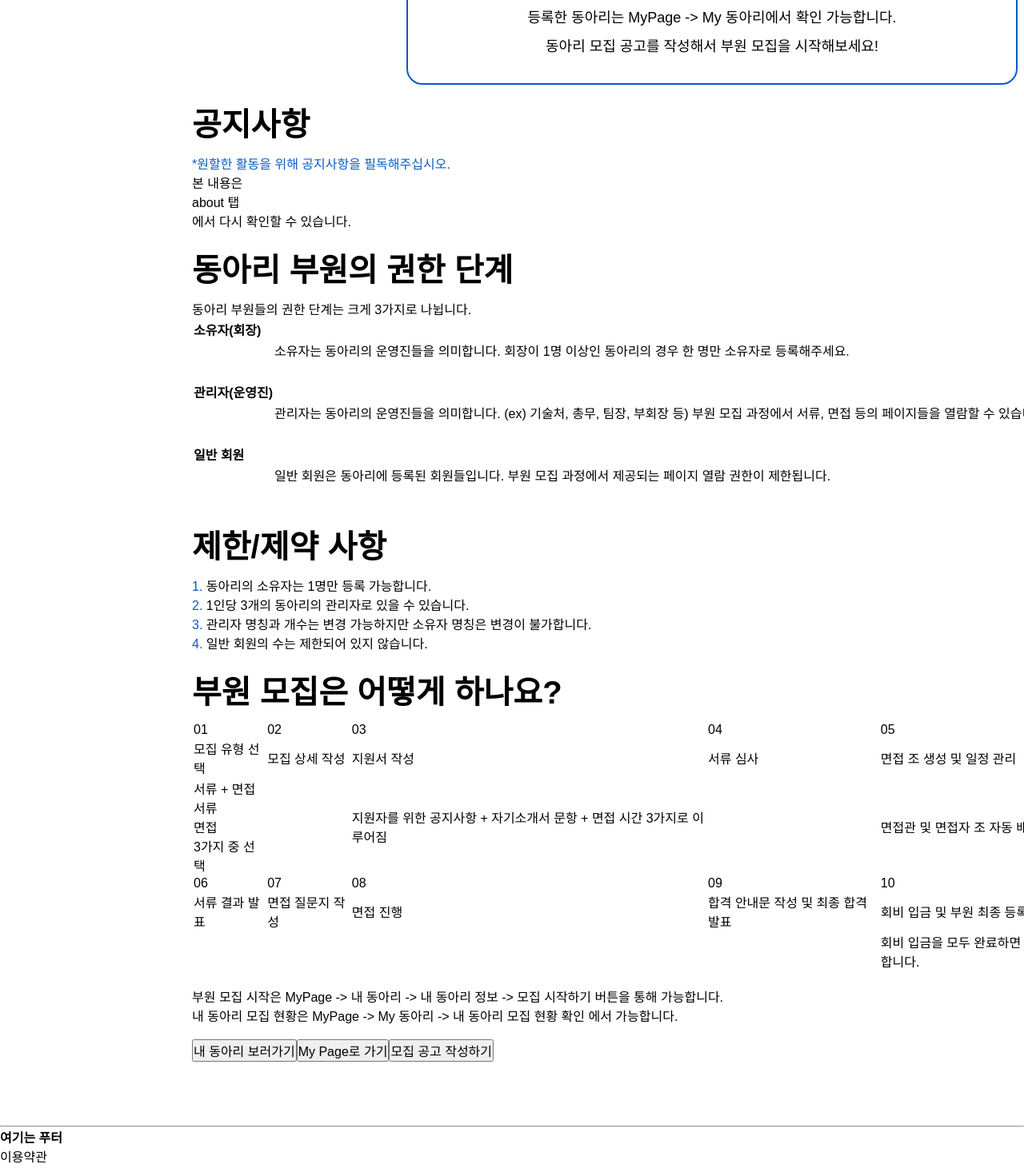
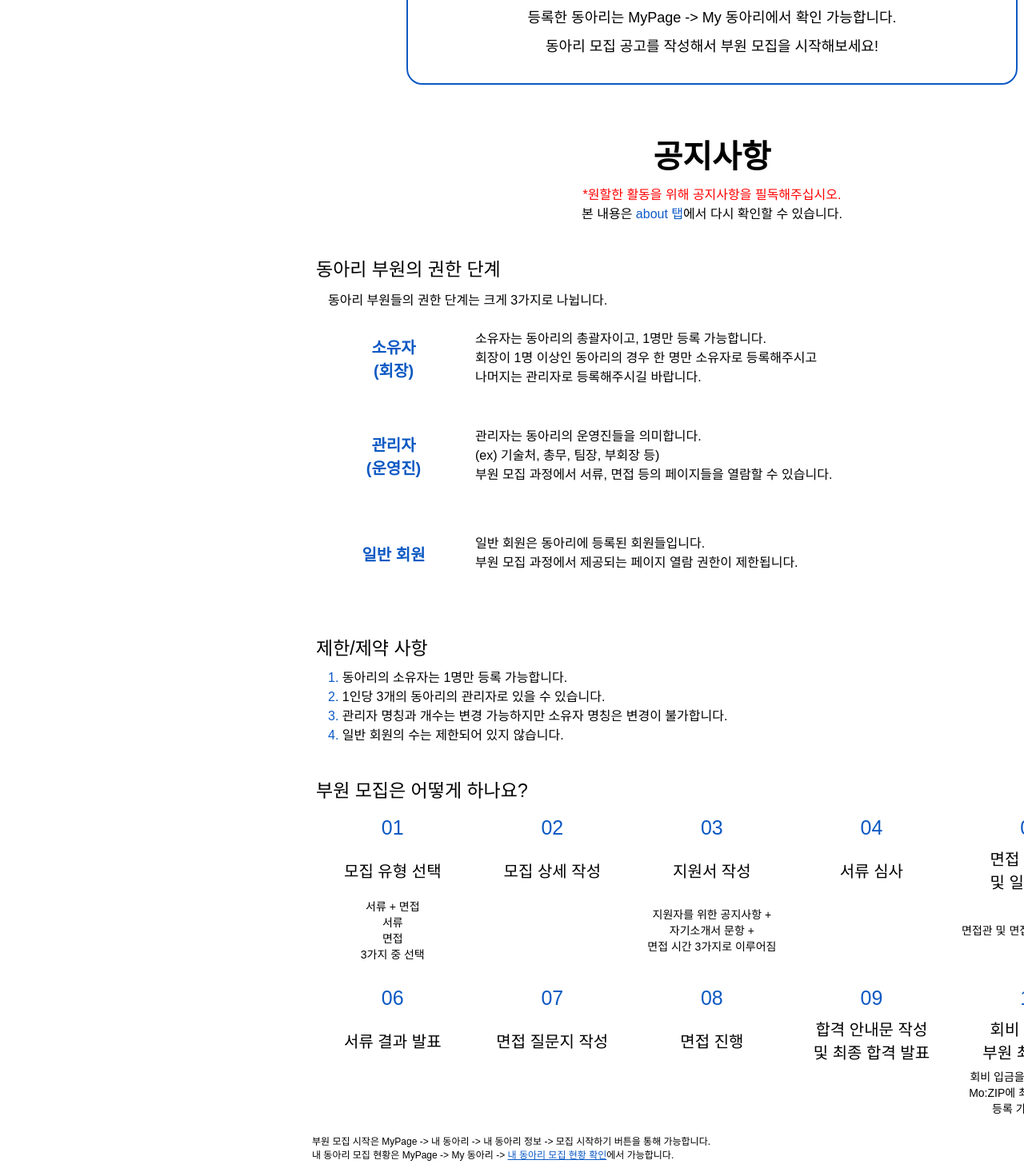
Before and after one commit to Kim-Hyunjo/MoZIP, a React (Create React App) app in the folder front/: page /circle/open/approval in a window 1280 px wide. Shown: the part 500-1961 px from the top of the page at 80% size. Built offline with nearby package versions, Linux system fonts and the light colour scheme.

Commit message:
feat: modify things

```diff
--- a/front/src/App.css
+++ b/front/src/App.css
@@ -24,11 +24,10 @@ header {
   margin: 0px 0px 0px 1100px;
 }
 #list-name_intro {
-  display:inline-flex;
+  display: inline-flex;
   margin: 0px 20px 0px 20px;
 }
 .category_name {
-
   position: relative;
   font-size: 40px;
   margin-left: 56px;
@@ -41,9 +40,9 @@ header {
   height: 128px;
   margin: 8px 20px auto;
   text-align: center;
-  display:inline-block;
+  display: inline-block;
 }
-#horizontal_list  li {
+#horizontal_list li {
   width: 128px;
   height: 128px;
   float: left;
@@ -278,3 +277,7 @@ a.active {
 .MuiDialog-root .MuiTypography-colorTextSecondary {
   color: black;
 }
+
+.red {
+  color: red;
+}
--- a/front/src/pages/circle/CircleOpenApproval.tsx
+++ b/front/src/pages/circle/CircleOpenApproval.tsx
@@ -15,48 +15,47 @@ const CircleOpenApproval = () => {
 
       <br />
 
-      <div>
+      <div className="notice">
         <h2>공지사항</h2>
-        <div>
-          <span>*원할한 활동을 위해 공지사항을 필독해주십시오.</span>
-        </div>
-        <div>
-          본 내용은 <p>about 탭</p>에서 다시 확인할 수 있습니다.
+        <div className="noticeDetail">
+          <div className="red">*원할한 활동을 위해 공지사항을 필독해주십시오.</div>
+          본 내용은 <span>about 탭</span>에서 다시 확인할 수 있습니다.
         </div>
       </div>
 
       <br />
 
       <div>
-        <h2>동아리 부원의 권한 단계</h2>
-        <div>동아리 부원들의 권한 단계는 크게 3가지로 나뉩니다.</div>
-        <table>
+        <div className="small_title">동아리 부원의 권한 단계</div>
+        <div className="sortDetail">동아리 부원들의 권한 단계는 크게 3가지로 나뉩니다.</div>
+        <table className="userSort">
           <tr>
-            <td>
-              <h3>소유자(회장)</h3>
+            <td className ="userName">
+              소유자<br></br>(회장)
             </td>
-            <td>
-              소유자는 동아리의 운영진들을 의미합니다. 회장이 1명 이상인
-              동아리의 경우 한 명만 소유자로 등록해주세요.
+            <td className ="userDetail">
+              소유자는 동아리의 총괄자이고, 1명만 등록 가능합니다. <br></br>
+              회장이 1명 이상인 동아리의 경우 한 명만 소유자로 등록해주시고 <br></br>
+              나머지는 관리자로 등록해주시길 바랍니다.
             </td>
           </tr>
           <tr>
-            <td>
-              <h3>관리자(운영진)</h3>
+            <td className ="userName">
+              관리자<br></br>(운영진)
             </td>
-            <td>
-              관리자는 동아리의 운영진들을 의미합니다. (ex) 기술처, 총무, 팀장,
-              부회장 등) 부원 모집 과정에서 서류, 면접 등의 페이지들을 열람할 수
-              있습니다.
+            <td className ="userDetail">
+              관리자는 동아리의 운영진들을 의미합니다. <br></br>
+              (ex) 기술처, 총무, 팀장, 부회장 등) <br></br>
+              부원 모집 과정에서 서류, 면접 등의 페이지들을 열람할 수 있습니다.
             </td>
           </tr>
           <tr>
-            <td>
-              <h3>일반 회원</h3>
+            <td className ="userName">
+              일반 회원
             </td>
-            <td>
-              일반 회원은 동아리에 등록된 회원들입니다. 부원 모집 과정에서
-              제공되는 페이지 열람 권한이 제한됩니다.
+            <td className ="userDetail">
+              일반 회원은 동아리에 등록된 회원들입니다. <br></br>
+              부원 모집 과정에서 제공되는 페이지 열람 권한이 제한됩니다.
             </td>
           </tr>
         </table>
@@ -65,7 +64,8 @@ const CircleOpenApproval = () => {
       <br />
 
       <div>
-        <h2>제한/제약 사항</h2>
+        <div className="small_title">제한/제약 사항</div>
+          <div className="restriction">
             <div>
               <span>1. </span>동아리의 소유자는 1명만 등록 가능합니다.
             </div>
@@ -80,62 +80,64 @@ const CircleOpenApproval = () => {
               <span>4. </span>일반 회원의 수는 제한되어 있지 않습니다.
             </div>
           </div>
+      </div>
 
       <br />
 
       <div>
-        <h2>부원 모집은 어떻게 하나요?</h2>
-        <table>
-          <tr>
+        <div className="small_title">부원 모집은 어떻게 하나요?</div>
+        <table className="howToRecruit">
+          <tr className ="num">
             <td>01</td>
             <td>02</td>
             <td>03</td>
             <td>04</td>
             <td>05</td>
           </tr>
-          <tr>
+          <tr className="howTitle">
             <td>모집 유형 선택</td>
             <td>모집 상세 작성</td>
             <td>지원서 작성</td>
             <td>서류 심사</td>
-            <td>면접 조 생성 및 일정 관리</td>
+            <td>면접 조 생성<br></br>및 일정 관리</td>
           </tr>
-          <tr>
+          <tr className="howDetail">
             <td>
-              <div>서류 + 면접</div>
-              <div>서류</div>
-              <div>면접</div>
-              <div>3가지 중 선택</div>
+              서류 + 면접<br></br>
+              서류<br></br>
+              면접<br></br>
+              3가지 중 선택
             </td>
             <td></td>
             <td>
-              지원자를 위한 공지사항 + 자기소개서 문항 + 면접 시간 3가지로
+              지원자를 위한 공지사항 +<br></br>자기소개서 문항 +<br></br>면접 시간 3가지로
               이루어짐
             </td>
             <td></td>
             <td>면접관 및 면접자 조 자동 배정</td>
           </tr>
-          <tr>
+          <div className="room"></div>
+          <tr className ="num">
             <td>06</td>
             <td>07</td>
             <td>08</td>
             <td>09</td>
             <td>10</td>
           </tr>
-          <tr>
+          <tr className="howTitle">
             <td>서류 결과 발표</td>
             <td>면접 질문지 작성</td>
             <td>면접 진행</td>
-            <td>합격 안내문 작성 및 최종 합격 발표</td>
-            <td>회비 입금 및 부원 최종 등록</td>
+            <td>합격 안내문 작성<br></br>및 최종 합격 발표</td>
+            <td>회비 입금 및<br></br>부원 최종 등록</td>
           </tr>
-          <tr>
+          <tr className="howDetail">
             <td></td>
             <td></td>
             <td></td>
             <td></td>
             <td>
-              회비 입금을 모두 완료하면 Mo:ZIP에 최종 합격자들로 등록
+              회비 입금을 모두 완료하면<br></br>Mo:ZIP에 최종 합격자들로<br></br>등록
               가능합니다.
             </td>
           </tr>
@@ -144,28 +146,27 @@ const CircleOpenApproval = () => {
 
       <br />
 
-      <div>
-        <div>
+      <div className="extraDetail">
           부원 모집 시작은 MyPage &#45;&#62; 내 동아리 &#45;&#62; 내 동아리 정보
           &#45;&#62; 모집 시작하기 버튼을 통해 가능합니다.
-        </div>
-        <div>
-          내 동아리 모집 현황은 MyPage &#45;&#62; My 동아리 &#45;&#62; 내 동아리
-          모집 현황 확인 에서 가능합니다.
-        </div>
+        <br></br>
+          내 동아리 모집 현황은 MyPage &#45;&#62; My 동아리 &#45;&#62; <span className="blueUnder">내 동아리
+          모집 현황 확인</span>에서 가능합니다.
       </div>
 
       <br />
 
-      <div>
+      <div className="threeButtons">
         <Link to="/mypage">
-          <button>내 동아리 보러가기</button>
+          <button id="button9B">내 동아리 보러가기</button>
         </Link>
+        <br></br>
         <Link to="/mypage">
-          <button>My Page로 가기</button>
+          <button id="button9W">My Page로 가기</button>
         </Link>
+        <br></br>
         <Link to="/mypage">
-          <button>모집 공고 작성하기</button>
+          <button id="button9W">모집 공고 작성하기</button>
         </Link>
       </div>
     </div>
--- a/front/src/pages/circle/Open.tsx
+++ b/front/src/pages/circle/Open.tsx
@@ -71,22 +71,23 @@ const Open = () => {
       <div>
         <h2>동아리 개설하기</h2>
         <p>
-          <span>
-            MOZIP에 동아리를 등록하려면 운영자의 승인이 있어야합니다. 아래의
-            양식을 채워 제출하시면 확인 후 등록해드리겠습니다. 등록은 3~5일 정도
-            소요 될 예정입니다.
-          </span>
+          <div className="recruitDetail">
+            MOZIP에 동아리를 등록하려면 운영자의 승인이 있어야합니다. <br></br>
+            아래의 양식을 채워 제출하시면 확인 후 등록해드리겠습니다.<br></br>
+            등록은 3~5일 정도 소요 될 예정입니다.
+          </div>
         </p>
       </div>
       <div>
         <form onSubmit={handleSubmit} method="post" noValidate>
-          <div className="파일업로드">
+          <div className="photoUpload">
+            <div className = "photoDrop">
               <Dropzone onDrop={onDrop} multiple={false} maxSize={100000000}>
                 {({ getRootProps, getInputProps }) => (
                   <div
                     style={{
-                    width: '300px',
-                    height: '240px',
+                      width: '150px',
+                      height: '150px',
                       border: '1px solid lightgray',
                       display: 'flex',
                       alignItems: 'center',
@@ -99,6 +100,9 @@ const Open = () => {
                 )}
               </Dropzone>
             </div>
+            대표 사진 등록하기
+          </div>
+          <div className = "openSelection">
             <div className="동아리명">
               <label htmlFor="firstName">동아리명 :</label>
               <input
@@ -142,8 +146,9 @@ const Open = () => {
                 value={phone}
               />
             </div>
-          <div>
-            <h3>상세 소개:</h3>
+          </div>
+          <div className="openDetail">
+            <div className="small_title">상세 소개:</div>
             <label htmlFor=""></label>
             <textarea
               name="상세소개"
@@ -154,15 +159,17 @@ const Open = () => {
               value={introduction}
             ></textarea>
           </div>
-          <div className="태그선택">
+          <div className="tagSelect">
             <label htmlFor=""></label>
             <select name="태그선택" id="태그선택">
               <option value="미선택">미선택</option>
             </select>
           </div>
+          <div className="submitButton">
             <Link to="/circle/open/success">
-            <button type="submit">제출</button>
+              <button id="button4" type="submit">제출</button>
             </Link>
+          </div>
         </form>
       </div>
     </div>
--- a/front/src/pages/circle/circle.css
+++ b/front/src/pages/circle/circle.css
@@ -137,3 +137,101 @@
 .movetoright {
   margin-left: 86%;
 }
+
+.photoUpload {
+  width: 160px;
+  margin-left: 10px;
+  text-align: center;
+  float: left;
+}
+.photoDrop {
+  margin: 5px;
+}
+
+.openSelection {
+  transform: translate(2%, 0%);
+  line-height: 200%;
+  width: 430px;
+}
+.openSelection input {
+  float: right;
+  height: 24px;
+}
+.openSelection .동아리명 {
+  padding-top: 20px;
+}
+.openDetail {
+  clear: both;
+  margin-top: 75px;
+}
+.tagSelect {
+  margin-top: 10px;
+}
+
+/* circle open approval*/
+.notice {
+  padding-top: 40px;
+  text-align: center;
+  width: 100%;
+  margin: 0 auto;
+}
+.noticeDetail {
+  line-height: 150%;
+}
+.sortDetail {
+  margin-left: 20px;
+}
+.userSort .userName {
+  width: 200px;
+  height: 120px;
+  text-align: center;
+  font-size: 20px;
+  color: #0c59c3;
+  font-weight: bold;
+}
+
+.userSort .userDetail {
+  line-height: 150%;
+}
+.restriction {
+  margin-left: 20px;
+  line-height: 150%;
+}
+
+.howToRecruit {
+  width: 1000px;
+  text-align: center;
+}
+.howToRecruit td {
+  width: 200px;
+}
+.num td {
+  font-size: 25px;
+  color: #0c59c3;
+  padding: 5px 0px;
+}
+.howTitle td {
+  font-size: 20px;
+  padding: 2px 0px;
+}
+.howDetail td {
+  font-size: 14px;
+  padding: 2px 0px;
+}
+.room {
+  height: 20px;
+}
+.extraDetail {
+  font-size: 12px;
+}
+.extraDetail .blueUnder {
+  font-size: 12px;
+  text-decoration: underline;
+}
+.threeButtons button {
+  width: 1000px;
+}
+.threeButtons button {
+  margin-left: 380px;
+  margin-top: 20px;
+}
--- a/front/src/pages/mypage/button.css
+++ b/front/src/pages/mypage/button.css
@@ -21,7 +21,7 @@
 }
 #button1_blue {
   border: none;
-  background: #0C5AC6;
+  background: #0c5ac6;
   color: #fff;
   width: 88px;
   height: 36px;
@@ -30,7 +30,7 @@
 }
 #button1_red {
   border: none;
-  background: #C60C0C;
+  background: #c60c0c;
   color: #fff;
   width: 88px;
   height: 36px;
@@ -61,7 +61,7 @@
   box-shadow: 0px 3px 6px rgba(0, 0, 0, 0.36);
   color: white;
 }
-#button3_intro{
+#button3_intro {
   width: 150px;
   height: 52px;
   border: 1px solid #0c59c3;
@@ -130,6 +130,29 @@
   font-weight: 500;
 }
 
+#button9B {
+  width: 240px;
+  height: 40px;
+  border: 1px solid;
+  border-radius: 12px;
+  border-color: #0c59c3;
+  background-color: #0c59c3;
+  box-shadow: 0px 3px 6px rgba(0, 0, 0, 0.36);
+  color: white;
+  font-size: 22px;
+}
+#button9W {
+  width: 240px;
+  height: 40px;
+  border: 1px solid;
+  border-radius: 12px;
+  border-color: #0c59c3;
+  background-color: white;
+  box-shadow: 0px 3px 6px rgba(0, 0, 0, 0.36);
+  color: #0c59c3;
+  font-size: 22px;
+}
+
 #button10 {
   width: 320px;
   height: 64px;
@@ -181,7 +204,6 @@
   margin-right: 10px;
 }
 
-
 /*used in mypageNotice*/
 
 .button_medium3 {
```
Lines whose indentation alone changed are shown as unchanged.
